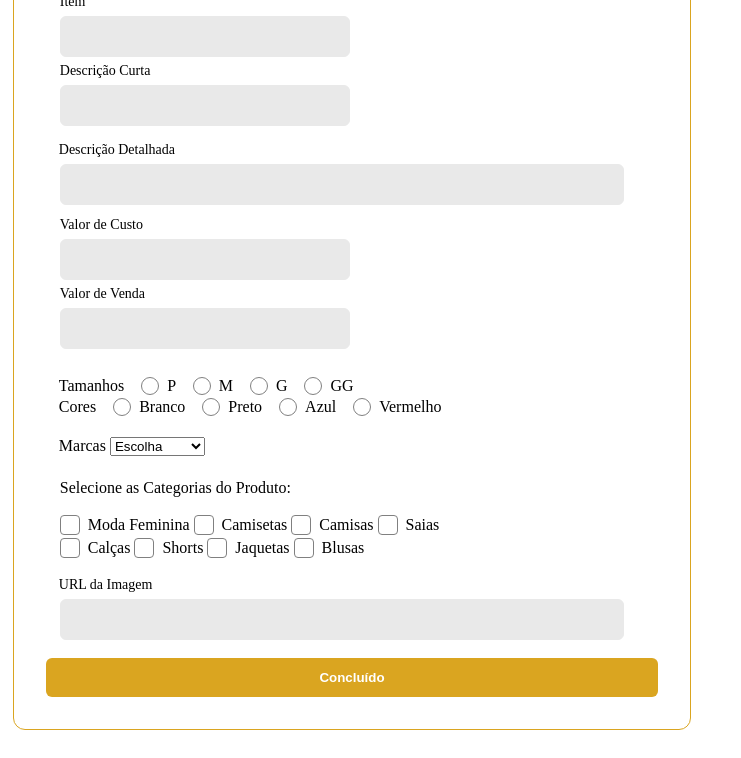
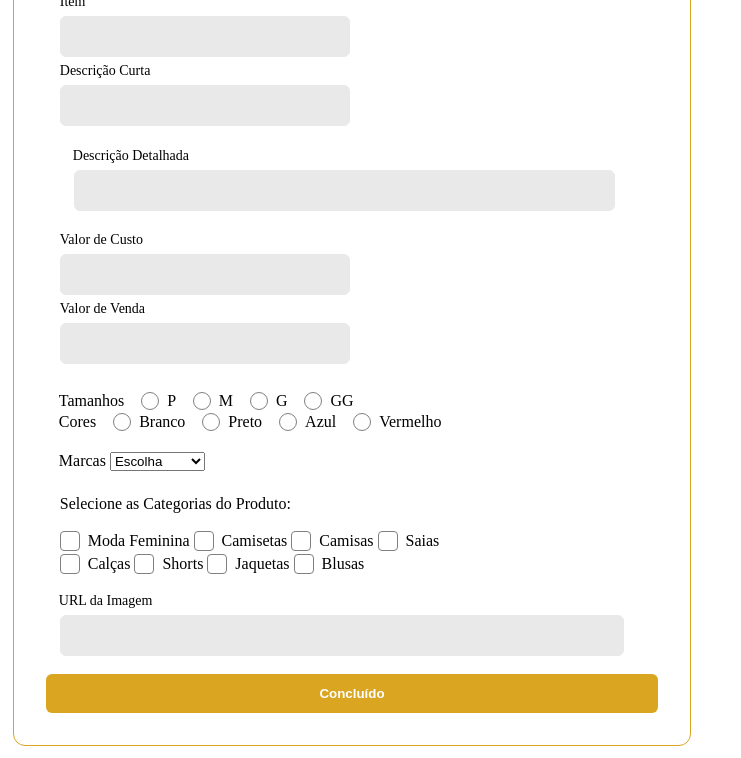
Before and after one commit to WesleyGCO/meucloset.shop-Frontend, a website: page Frontend/html/formulario.html in a window 1280 px wide. Shown: the part 166-924 px from the top of the page, without its empty margins (0-741 px from the left). Drawn offline with Linux system fonts and the light colour scheme.

Commit message:
Formulário

```diff
--- a/Frontend/html/formulario.html
+++ b/Frontend/html/formulario.html
@@ -1,5 +1,6 @@
 <!DOCTYPE html>
 <html lang="pt-br">
+
 <head>
     <meta charset="UTF-8">
     <meta name="viewport" content="width=device-width, initial-scale=1.0">
@@ -8,6 +9,7 @@
 
 
 </head>
+
 <body>
 
     <div class="logo">
@@ -29,10 +31,13 @@
 
         </fieldset>
 
-        <div class="textos">
-            <label>Descrição Detalhada</label>
-            <input type="text" id="descricao_detalhada" name="descricao_detalhada" required></input>
-        </div>
+        <fieldset class="grupo">
+            <div class="textos">
+                <label>Descrição Detalhada</label>
+                <input type="text" id="descricao_detalhada" name="descricao_detalhada" required></input>
+            </div>
+        </fieldset>
+
 
         <fieldset class="grupo">
 
@@ -139,4 +144,5 @@
 
 
 </body>
+
 </html>
```
